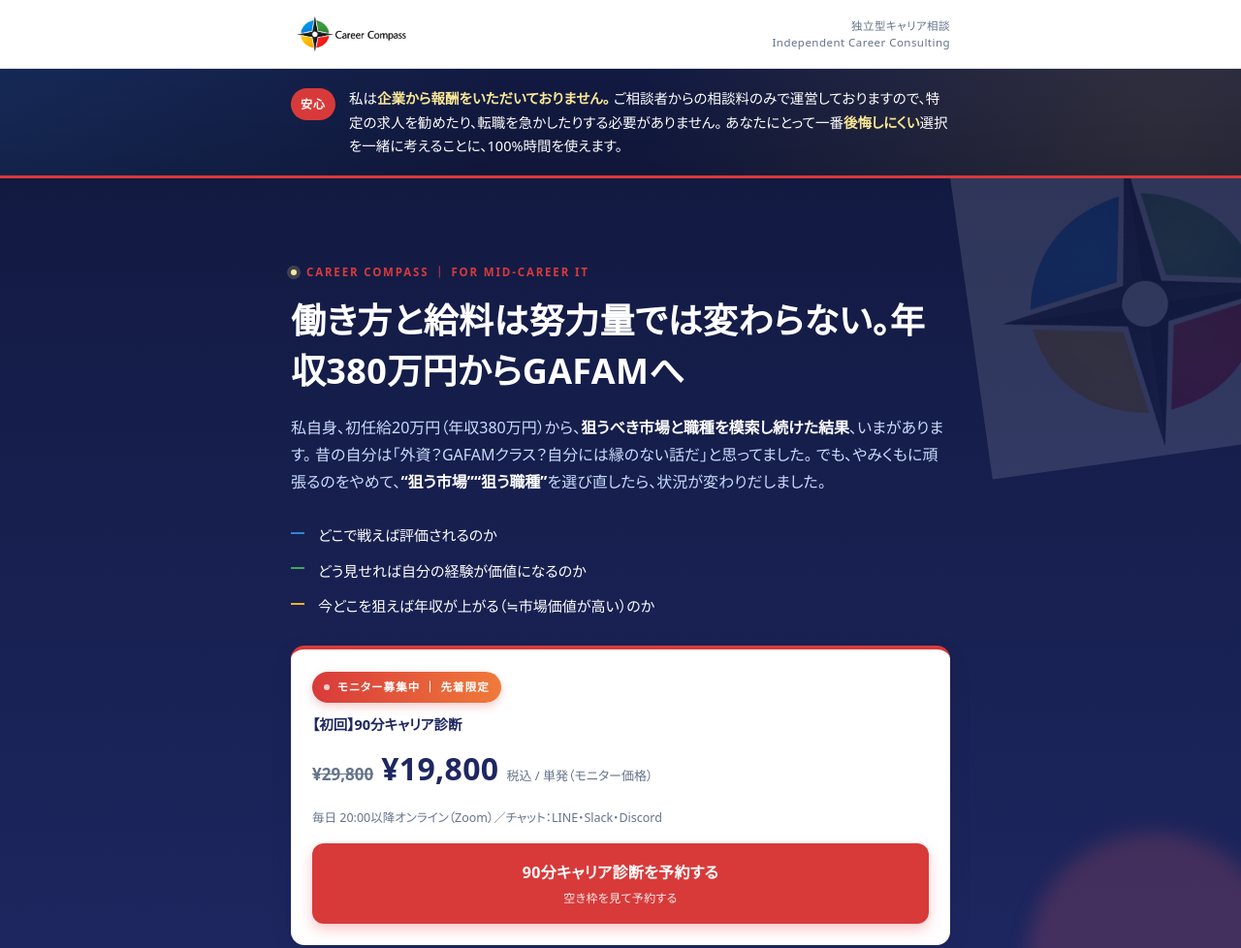
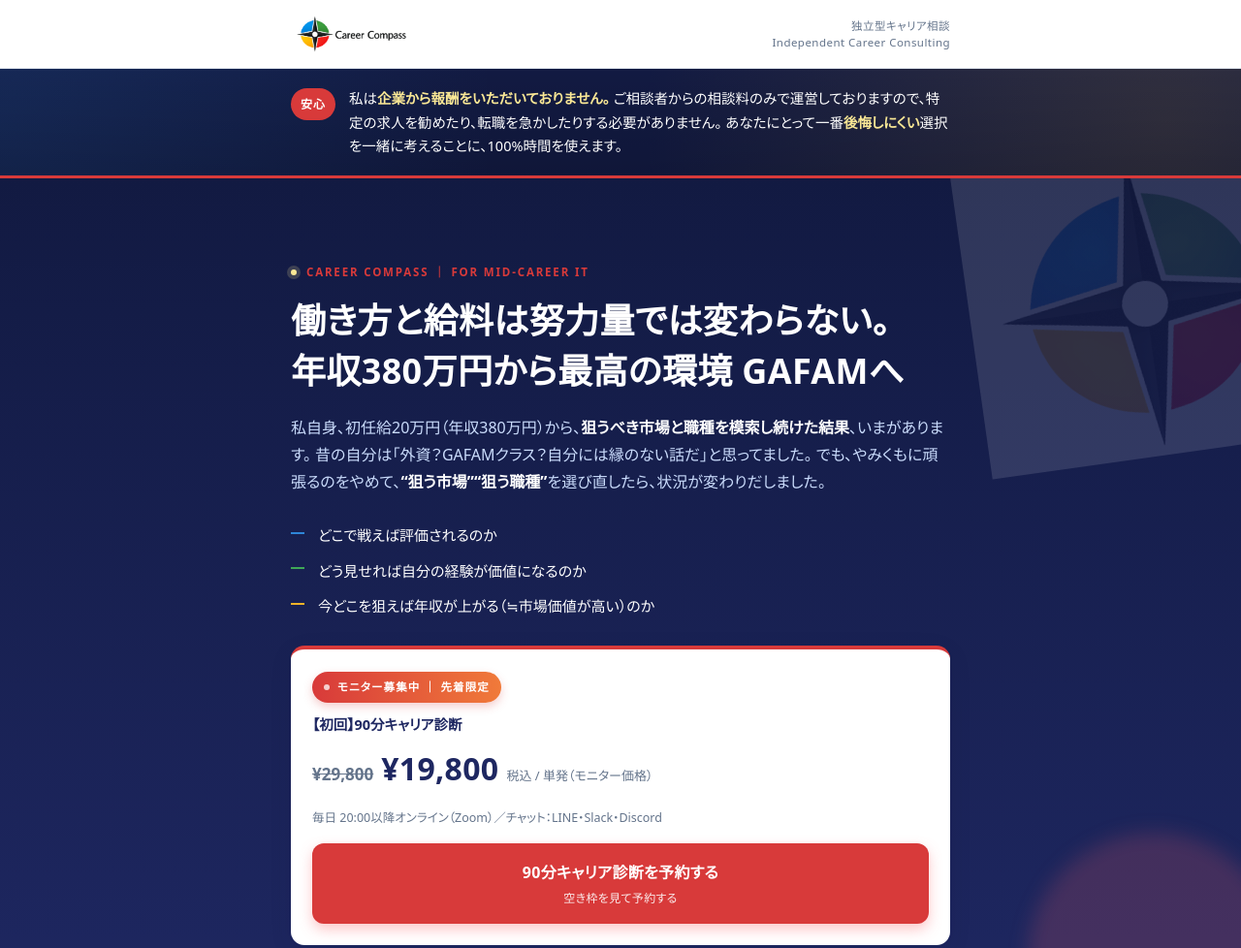
Before and after one commit to masarukita/career-compass, a plain HTML site: page career-compass/index.html in a window 1280 px wide. Shown: the top 978 px of the page at 97% size. Drawn offline with Linux system fonts and the light colour scheme.

```diff
--- a/career-compass/index.html
+++ b/career-compass/index.html
@@ -350,7 +350,8 @@
   <div class="wrap">
     <span class="eyebrow"><span class="dot"></span>Career Compass ｜ FOR MID-CAREER IT</span>
     <h1 id="h-title">
-      働き方と給料は努力量では変わらない。年収380万円から<strong>GAFAM</strong>へ
+      働き方と給料は努力量では変わらない。<br>
+      年収380万円から<strong>最高の環境 GAFAM</strong>へ
     </h1>
     <p class="lede">
       私自身、初任給20万円（年収380万円）から、<strong>狙うべき市場と職種を模索し続けた結果</strong>、いまがあります。
```
